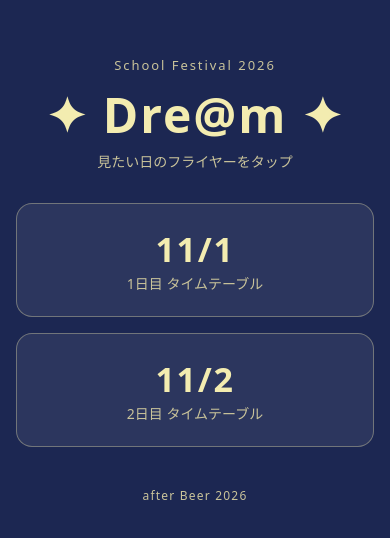
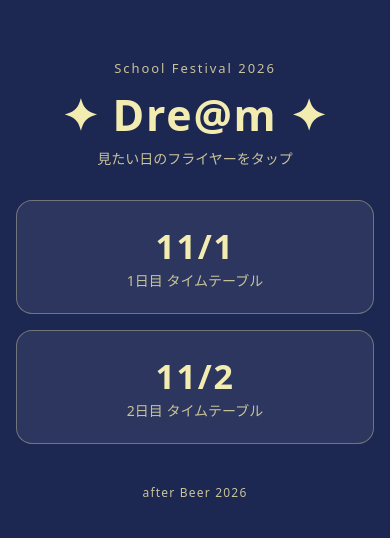
Before and after one commit to kairinishida-tech/takehayajissyuu, a plain HTML site: page gakusai2026/index.html in a window 390 px wide. Shown: the part 142-680 px from the top of the page. Drawn offline with Linux system fonts and the light colour scheme.

Commit message:
スマホでタイトルが折り返さないよう調整
Co-Authored-By: Claude Opus 5.5 <noreply@anthropic.com>

```diff
--- a/gakusai2026/index.html
+++ b/gakusai2026/index.html
@@ -14,7 +14,7 @@
     padding: 32px 16px; text-align: center;
   }
   .sub { color: var(--sub); letter-spacing: .15em; font-size: 13px; margin: 0; }
-  h1 { font-size: 48px; margin: 8px 0 4px; letter-spacing: .04em; }
+  h1 { font-size: clamp(32px, 11vw, 48px); margin: 8px 0 4px; letter-spacing: .04em; white-space: nowrap; }
   p.lead { color: var(--sub); margin: 0 0 32px; font-size: 14px; }
   .days { display: grid; gap: 16px; width: 100%; max-width: 360px; }
   a.day {
```
